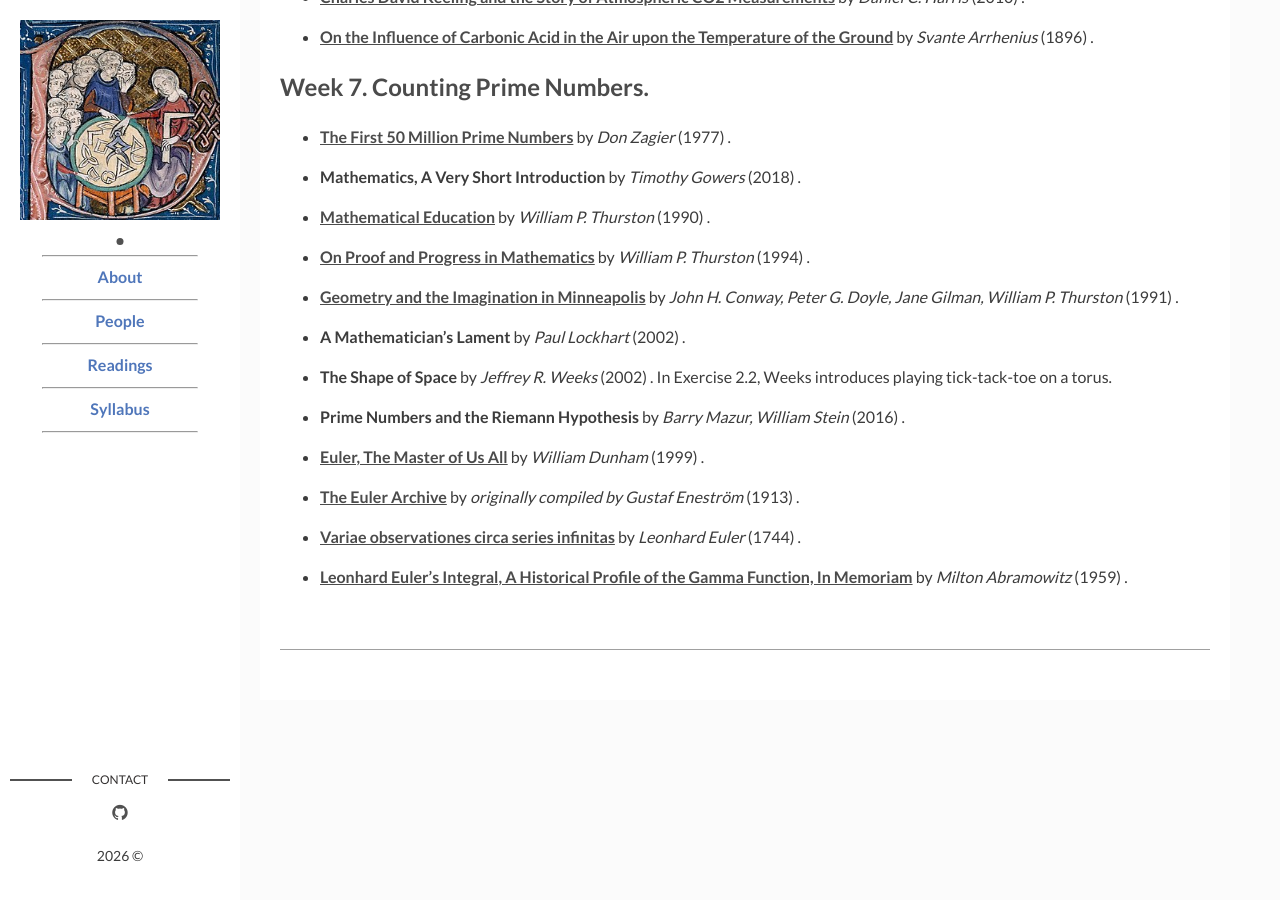
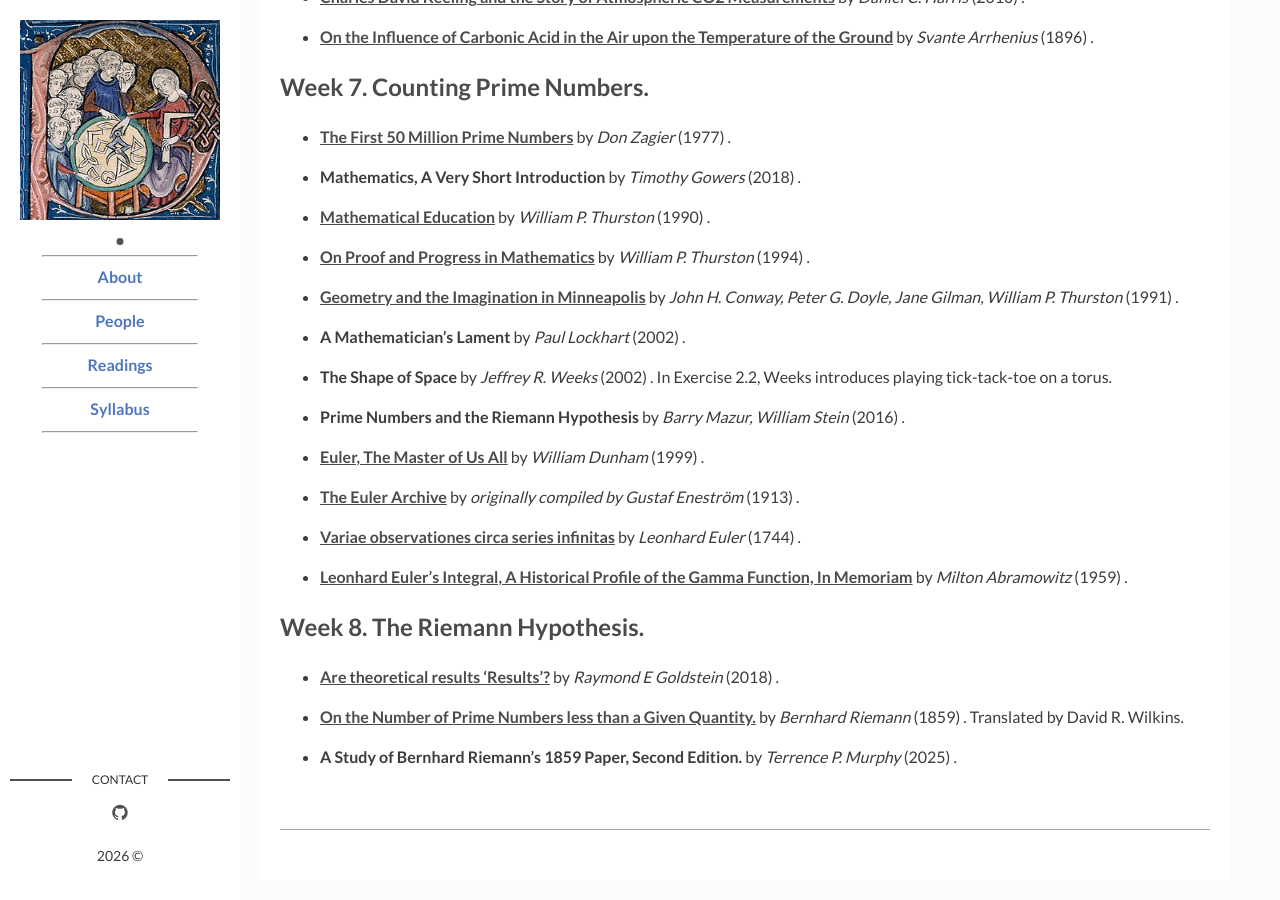
Before and after one commit to RPGroup-PBoC/counting, a Jekyll site: the page built from page02_readings.md, in a window 1280 px wide and 900 px high, scrolled down 1253 px. Built offline with Jekyll 4.4.1, drawn with Linux system fonts in a browser that asks for light colours.

Commit message:
Updated readings.

```diff
--- a/_data/readings.yaml
+++ b/_data/readings.yaml
@@ -186,3 +186,28 @@ Week 7. Counting Prime Numbers.:
    link: https://www.jstor.org/stable/2309786?seq=1
    description: >
       .
+
+Week 8. The Riemann Hypothesis.:
+ - pub:
+   title: Are theoretical results ‘Results’?
+   authors: Raymond E Goldstein
+   year: 2018
+   link: https://elifesciences.org/articles/40018
+   description: >
+      .
+
+ - pub:
+   title: On the Number of Prime Numbers less than a Given Quantity.
+   authors: Bernhard Riemann
+   year: 1859
+   link: https://www.claymath.org/wp-content/uploads/2023/04/Wilkins-translation.pdf
+   description: >
+      . Translated by David R. Wilkins.
+
+ - pub:
+   title: A Study of Bernhard Riemann's 1859 Paper, Second Edition.
+   authors: Terrence P. Murphy
+   year: 2025
+   link:
+   description: >
+      .
```
Also changed, not shown: 1 other file.
